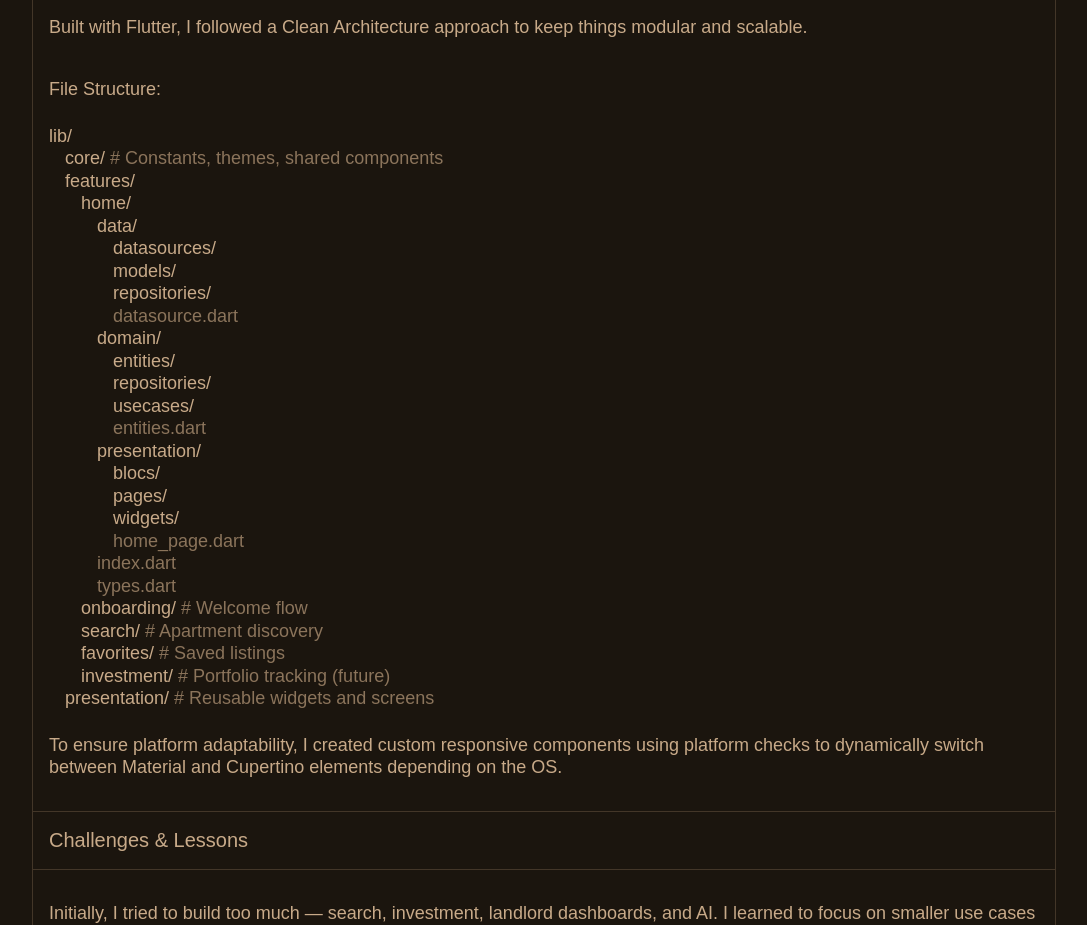
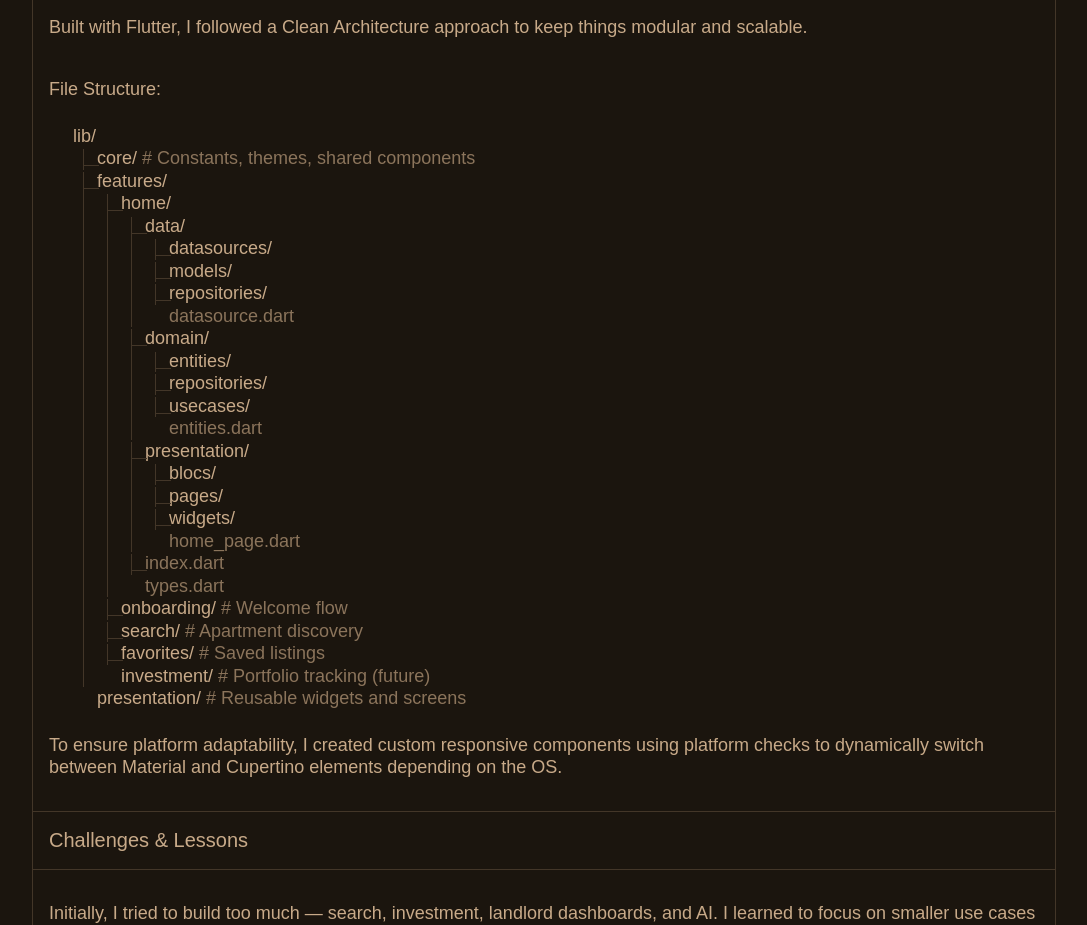
Before and after one commit to Dannny-Babs/brief-portfolio, a Next.js app: page /works/juniper in a window 1280 px wide. Shown: the part 5040-5965 px from the top of the page, without its empty margins (96-1183 px from the left). Built offline with nearby package versions, Linux system fonts and the light colour scheme; no server answers; a web font is replaced by a local one.

Commit message:
Refactor file tree structure in JuniperDetails page: updated CSS for file tree styling and improved HTML structure for better readability and organization.

```diff
--- a/app/globals.css
+++ b/app/globals.css
@@ -138,6 +138,41 @@ body {
   }
 }
 
+.filetree-ul {
+  position: relative;
+  padding-left: 0.5rem;
+}
+.filetree-li {
+  position: relative;
+  padding-left: 1rem;
+}
+.filetree-li:not(:last-child)::before {
+  content: "";
+  position: absolute;
+  left: 0.1rem;
+  top: 0.1rem;
+  bottom: 0;
+  width: 0;
+  border-left: 1.5px solid var(--color-dark-border);
+}
+.filetree-li::after {
+  content: "";
+  position: absolute;
+  left: 0.1rem;
+  top: 1em;
+  width: 1rem;
+  height: 0;
+  border-top: 1.5px solid var(--color-dark-border);
+}
+
+.filetree-li:last-child::before {
+  height: 1em;
+  bottom: auto;
+}
+.filetree-li:last-child::after {
+  display: none;
+}
+
 @layer utilities {
   .bg-dots {
     background-image: radial-gradient(var(--pattern) 1px, transparent 0);
--- a/app/works/juniper/page.tsx
+++ b/app/works/juniper/page.tsx
@@ -133,66 +133,56 @@ export default function JuniperDetails() {
                     File Structure:
                 </p>
 
-                <ul className="text-primary-text text-lg font-medium leading-tight ">
-                    <li>
+                <ul className="filetree-ul text-primary-text text-lg font-medium leading-tight">
+                    <li className="filetree-li">
                         lib/
-                        <ul className="  pl-4 text-primary-text">
-                            <li>core/ <span className="text-secondary-text" ># Constants, themes, shared components</span></li>
-                            <li>
+                        <ul className="filetree-ul pl-4 text-primary-text">
+                            <li className="filetree-li">core/ <span className="text-secondary-text"># Constants, themes, shared components</span></li>
+                            <li className="filetree-li">
                                 features/
-                                <ul className=" pl-4 text-primary-text">
-                                    <li>
+                                <ul className="filetree-ul pl-4 text-primary-text">
+                                    <li className="filetree-li">
                                         home/
-                                        <ul className="pl-4">
-                                            <li>
+                                        <ul className="filetree-ul pl-4">
+                                            <li className="filetree-li">
                                                 data/
-                                                <ul className="pl-4">
-                                                    <li>datasources/</li>
-                                                    <li>models/</li>
-                                                    <li>repositories/</li>
-                                                    <li>
-                                                        <span className="text-secondary-text">datasource.dart</span>
-                                                    </li>
+                                                <ul className="filetree-ul pl-4">
+                                                    <li className="filetree-li">datasources/</li>
+                                                    <li className="filetree-li">models/</li>
+                                                    <li className="filetree-li">repositories/</li>
+                                                    <li className="filetree-li"><span className="text-secondary-text">datasource.dart</span></li>
                                                 </ul>
                                             </li>
-                                            <li>
+                                            <li className="filetree-li">
                                                 domain/
-                                                <ul className="pl-4">
-                                                    <li>entities/</li>
-                                                    <li>repositories/</li>
-                                                    <li>usecases/</li>
-                                                    <li>
-                                                        <span className="text-secondary-text">entities.dart</span>
-                                                    </li>
+                                                <ul className="filetree-ul pl-4">
+                                                    <li className="filetree-li">entities/</li>
+                                                    <li className="filetree-li">repositories/</li>
+                                                    <li className="filetree-li">usecases/</li>
+                                                    <li className="filetree-li"><span className="text-secondary-text">entities.dart</span></li>
                                                 </ul>
                                             </li>
-                                            <li>
+                                            <li className="filetree-li">
                                                 presentation/
-                                                <ul className="pl-4">
-                                                    <li>blocs/</li>
-                                                    <li>pages/</li>
-                                                    <li>widgets/</li>
-                                                    <li>
-                                                        <span className="text-secondary-text">home_page.dart</span>
-                                                    </li>
+                                                <ul className="filetree-ul pl-4">
+                                                    <li className="filetree-li">blocs/</li>
+                                                    <li className="filetree-li">pages/</li>
+                                                    <li className="filetree-li">widgets/</li>
+                                                    <li className="filetree-li"><span className="text-secondary-text">home_page.dart</span></li>
                                                 </ul>
                                             </li>
-                                            <li>
-                                                <span className="text-secondary-text">index.dart</span>
-                                            </li>
-                                            <li>
-                                                <span className="text-secondary-text">types.dart</span>
-                                            </li>
+                                            <li className="filetree-li"><span className="text-secondary-text">index.dart</span></li>
+                                            <li className="filetree-li"><span className="text-secondary-text">types.dart</span></li>
                                         </ul>
                                     </li>
 
-                                    <li>onboarding/ <span className="text-secondary-text" ># Welcome flow</span></li>
-                                    <li>search/ <span className="text-secondary-text" ># Apartment discovery</span></li>
-                                    <li>favorites/ <span className="text-secondary-text" ># Saved listings</span></li>
-                                    <li>investment/ <span className="text-secondary-text" ># Portfolio tracking (future)</span></li>
+                                    <li className="filetree-li">onboarding/ <span className="text-secondary-text"># Welcome flow</span></li>
+                                    <li className="filetree-li">search/ <span className="text-secondary-text"># Apartment discovery</span></li>
+                                    <li className="filetree-li">favorites/ <span className="text-secondary-text"># Saved listings</span></li>
+                                    <li className="filetree-li">investment/ <span className="text-secondary-text"># Portfolio tracking (future)</span></li>
                                 </ul>
                             </li>
-                            <li>presentation/ <span className="text-secondary-text" ># Reusable widgets and screens</span></li>
+                            <li className="filetree-li">presentation/ <span className="text-secondary-text"># Reusable widgets and screens</span></li>
                         </ul>
                     </li>
                 </ul>
```
